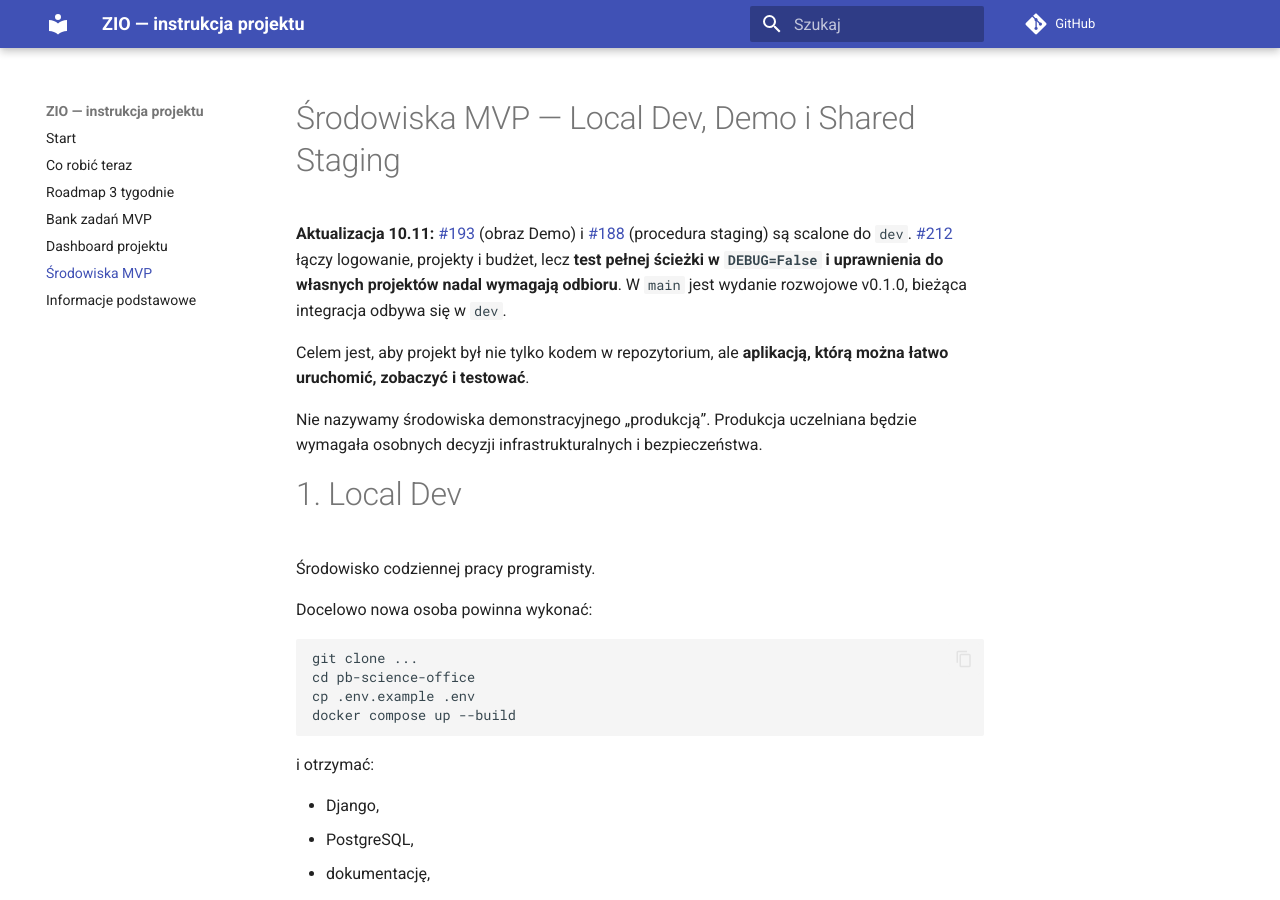
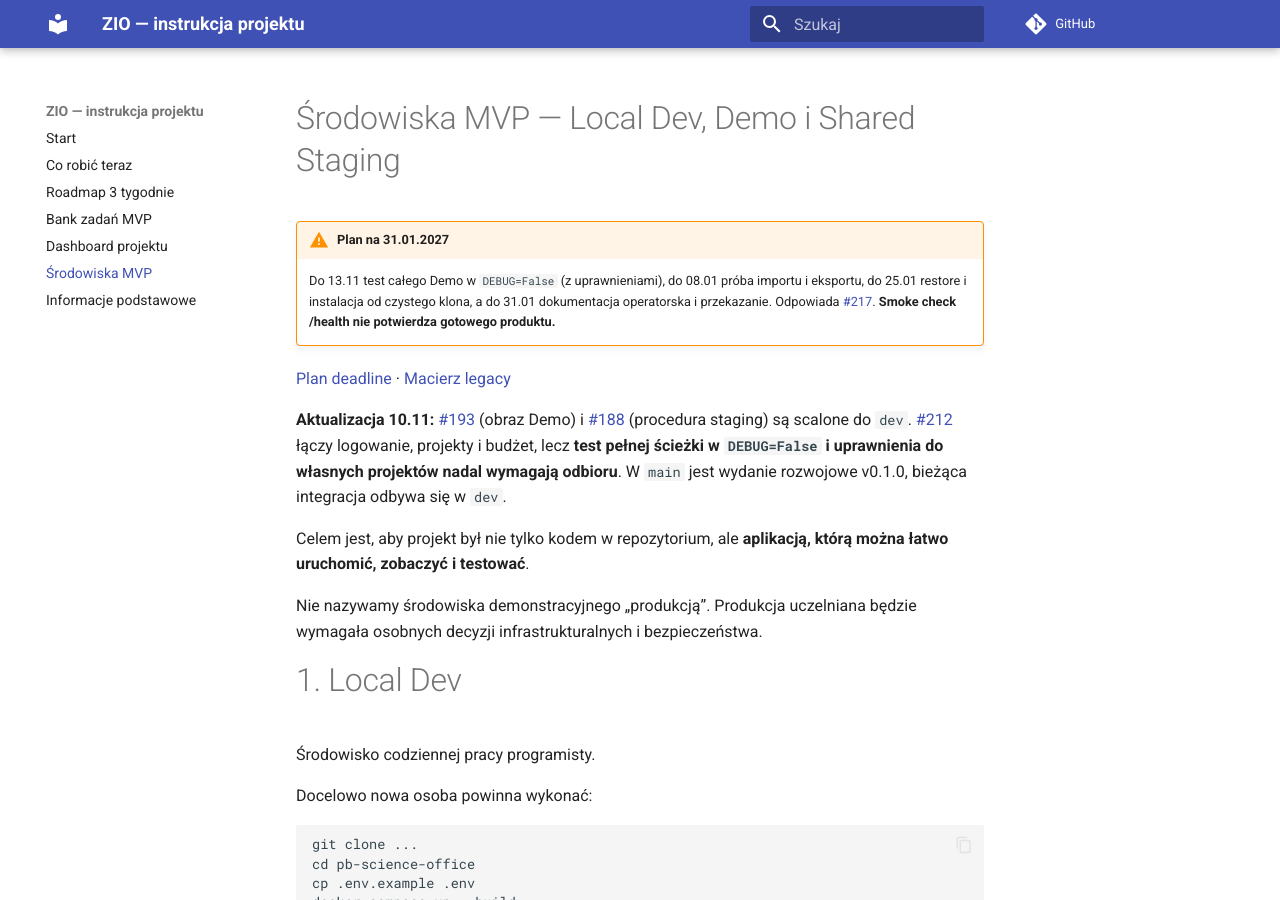
Before and after one commit to zio-wi-pb-mc/pb-science-office-manual, an MkDocs documentation site: the page built from manual/18-srodowiska-mvp.md, in a window 1280 px wide and 900 px high. Built offline with MkDocs 1.6.1 and Material for MkDocs 9.7.7, drawn with Linux system fonts in a browser that asks for light colours; comment, search, counter and statistics services are not loaded.

Commit message:
docs: align tasks, roadmap, dashboard with Jan 31 hard deadline

```diff
--- a/manual/18-srodowiska-mvp.md
+++ b/manual/18-srodowiska-mvp.md
@@ -1,4 +1,11 @@
 # Środowiska MVP — Local Dev, Demo i Shared Staging
+
+!!! warning "Plan na 31.01.2027"
+    Do 13.11 test całego Demo w `DEBUG=False` (z uprawnieniami), do 08.01 próba importu i eksportu, do 25.01 restore i instalacja od czystego klona, a do 31.01 dokumentacja operatorska i przekazanie. Odpowiada [#217](https://github.com/zio-wi-pb-mc/pb-science-office/issues/217). **Smoke check /health nie potwierdza gotowego produktu.**
+
+[Plan deadline](23-plan-do-31-stycznia.md) · [Macierz legacy](22-audyt-legacy-parity.md)
+
+
 
 **Aktualizacja 10.11:** [#193](https://github.com/zio-wi-pb-mc/pb-science-office/pull/193) (obraz Demo) i [#188](https://github.com/zio-wi-pb-mc/pb-science-office/pull/188) (procedura staging) są scalone do `dev`. [#212](https://github.com/zio-wi-pb-mc/pb-science-office/pull/212) łączy logowanie, projekty i budżet, lecz **test pełnej ścieżki w `DEBUG=False` i uprawnienia do własnych projektów nadal wymagają odbioru**. W `main` jest wydanie rozwojowe v0.1.0, bieżąca integracja odbywa się w `dev`.
 
```
